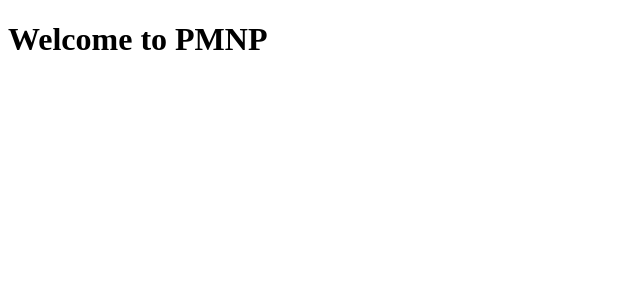
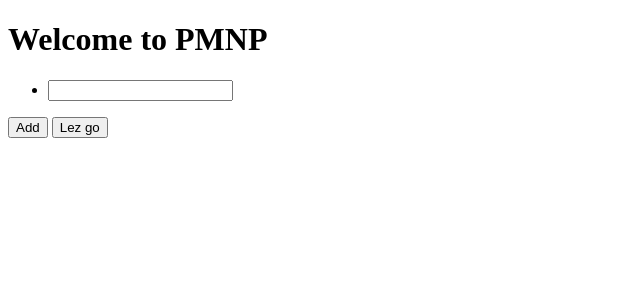
Before and after one commit to AlexisGado/pedantic-movie-nerds-party, a SvelteKit app: page / in a window 1280 px wide. Shown: the top 300 px of the page, without its empty margins (0-640 px from the left). Built offline with nearby package versions, Linux system fonts and the light colour scheme.

Commit message:
add first scraping proto

```diff
--- a/package.json
+++ b/package.json
@@ -29,6 +29,7 @@
 	},
 	"type": "module",
 	"dependencies": {
-		"@sveltejs/adapter-vercel": "^3.1.0"
+		"@sveltejs/adapter-vercel": "^3.1.0",
+		"cheerio": "^1.0.0-rc.12"
 	}
 }
--- a/src/routes/+page.svelte
+++ b/src/routes/+page.svelte
@@ -1 +1,29 @@
+<script>
+	import { goto } from "$app/navigation";
+
+    let lists = [""];
+
+    function submit() {
+        console.log(lists);
+        let query = new URLSearchParams();
+        lists.forEach((list) => query.append("list", list));
+        goto(`/results?${query.toString()}`);
+    }
+</script>
+
 <h1>Welcome to PMNP</h1>
+
+<ul>
+  {#each lists as list}
+    <li>
+        <input type="text" bind:value={list} />
+          {#if lists.length > 1}
+            <button on:click={() => lists = lists.filter(l => l !== list)}>Remove</button>
+          {/if}
+    </li>
+  {/each}
+</ul>
+
+<button on:click={() => lists = [...lists, ""]}>Add</button>
+
+<button on:click={submit}>Lez go</button>
```
Also changed, not shown: src/routes/results/+page.server.ts (added, +18 -0 lines), src/routes/results/+page.svelte (added), 1 other file (tests, documents, lock files or other folders).
